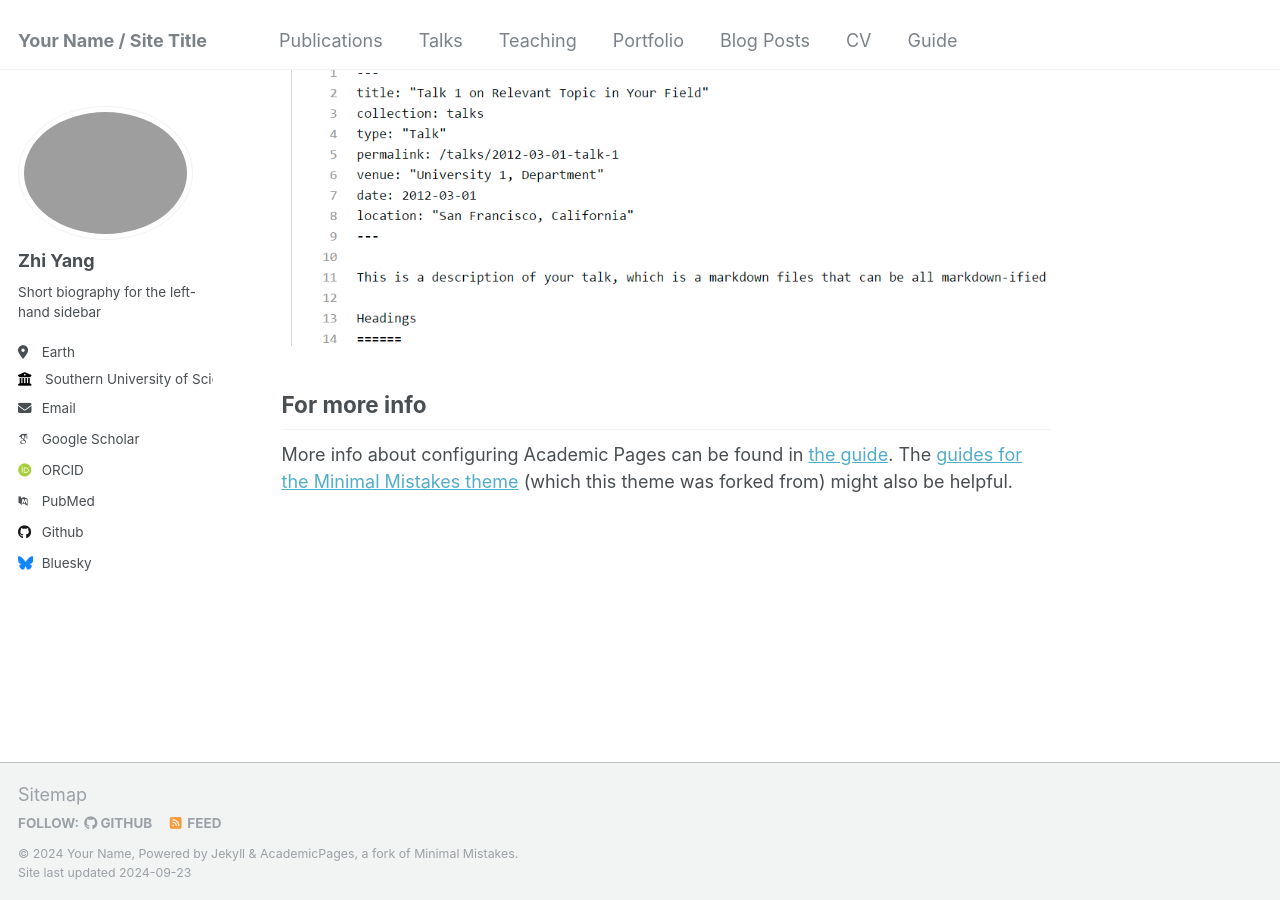
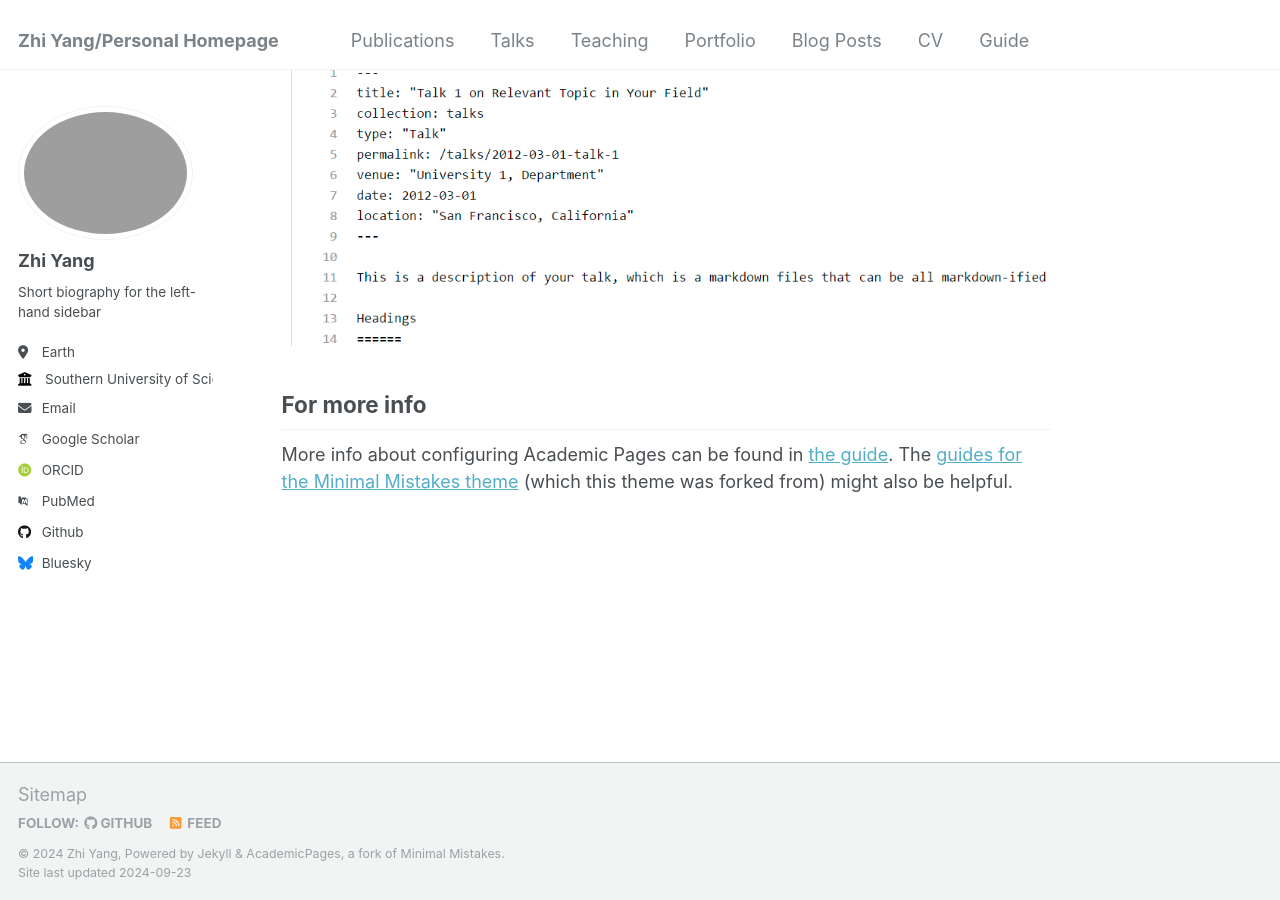
Before and after one commit to ruayz/ruayz.github.io, a Jekyll site: the page built from _pages/about.md, in a window 1280 px wide and 900 px high, scrolled down 2643 px. Built offline with Jekyll 4.4.1, drawn with Linux system fonts in a browser that asks for light colours; some web fonts are replaced.

Commit message:
Update _config.yml

```diff
--- a/_config.yml
+++ b/_config.yml
@@ -8,9 +8,9 @@
 
 # Basic Site Settings
 locale                   : "en-US"
-title                    : "Your Name / Site Title"
+title                    : "Zhi Yang/Personal Homepage"#"Your Name / Site Title"
 title_separator          : "-"
-name                     : &name "Your Name"
+name                     : &name "Zhi Yang"
 description              : &description "personal description"
 url                      : https://ruayz.github.io # the base hostname & protocol for your site e.g. "https://mmistakes.github.io"
 baseurl                  : "" # the subpath of your site, e.g. "/blog"
```
